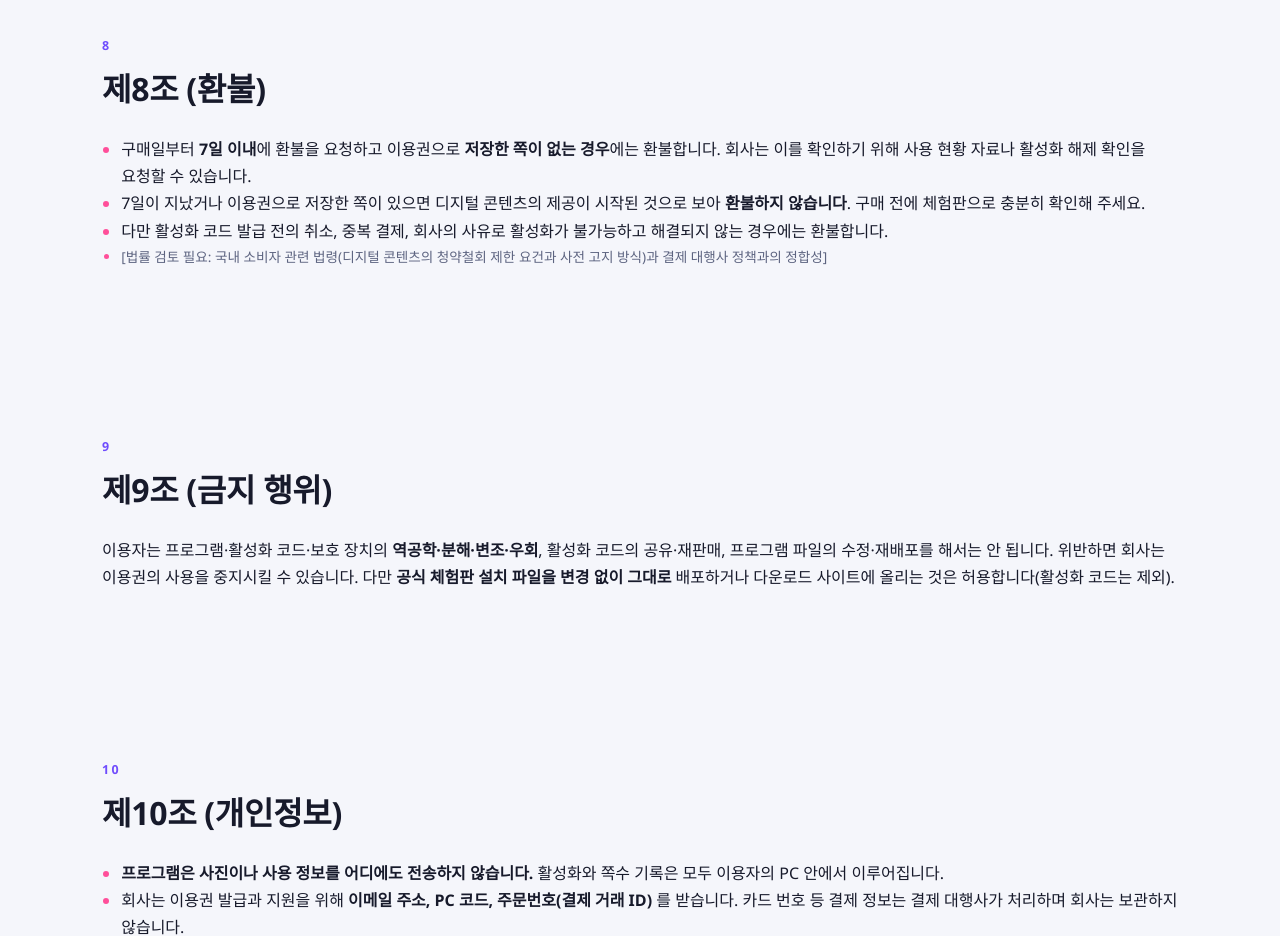
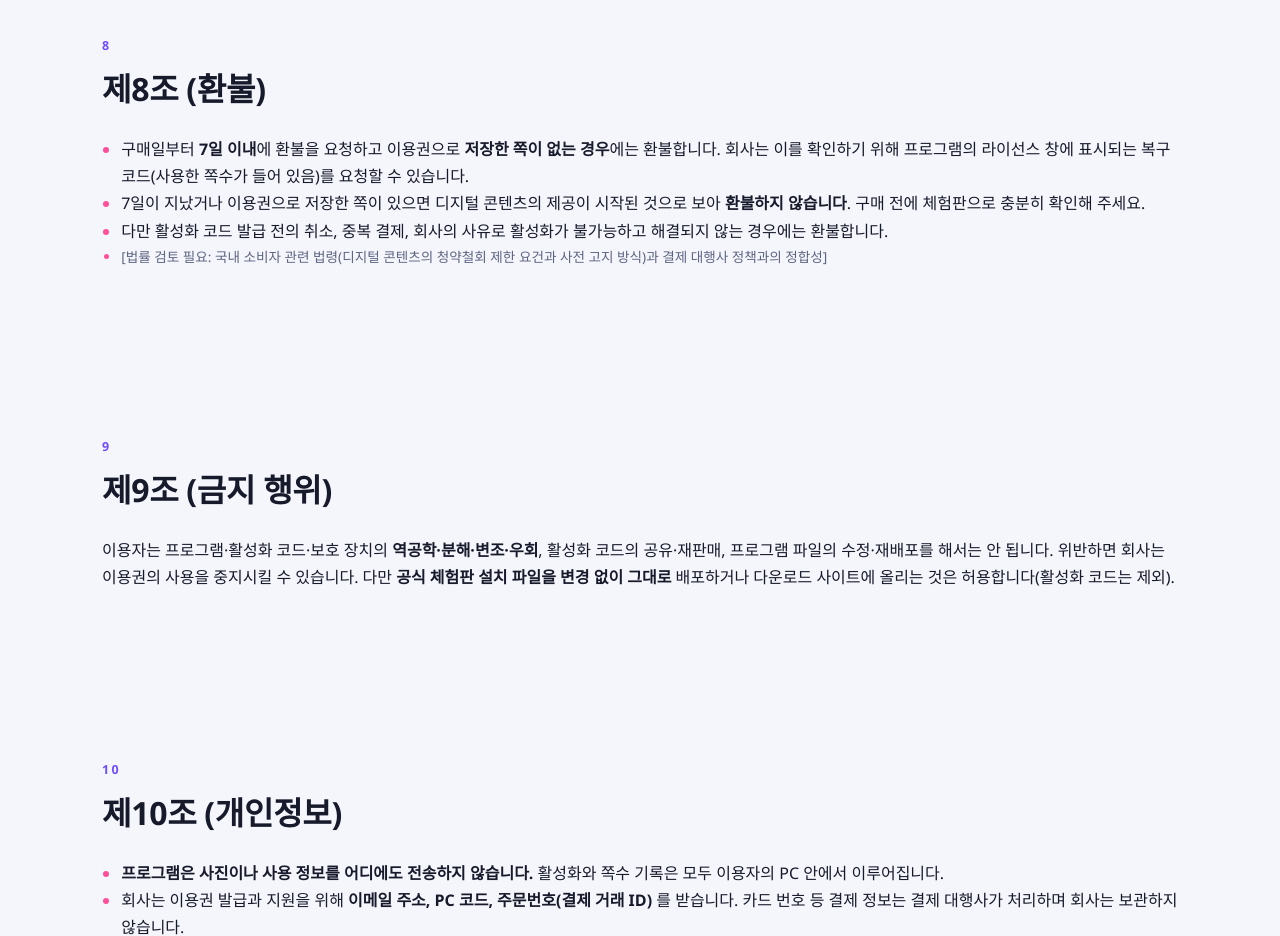
Before and after one commit to XColorInt/albumpeel, a plain HTML site: page public/ko/terms.html in a window 1280 px wide. Shown: the part 3060-3996 px from the top of the page. Drawn offline with Linux system fonts and the light colour scheme.

Commit message:
terms: refund check by recovery code
Co-Authored-By: Claude Sonnet 5.5 <noreply@anthropic.com>

```diff
--- a/public/ko/terms.html
+++ b/public/ko/terms.html
@@ -20,7 +20,7 @@
 <li>세금(부가가치세·판매세 등)의 부과 여부와 표시 방식은 <b>[확정 후 반영]</b>. 결제 대행사(PayPal)의 수수료·환율은 이용자의 결제 조건을 따릅니다.</li>
 <li>회사는 결제를 확인한 뒤 PC 코드에 맞는 활성화 코드를 이메일로 보냅니다(발송 시한 <b>[확정 후 반영]</b>).</li></ul></div></section>
 <section><div class="wrap"><h2><small>8</small>제8조 (환불)</h2><ul>
-<li>구매일부터 <b>7일 이내</b>에 환불을 요청하고 이용권으로 <b>저장한 쪽이 없는 경우</b>에는 환불합니다. 회사는 이를 확인하기 위해 사용 현황 자료나 활성화 해제 확인을 요청할 수 있습니다.</li>
+<li>구매일부터 <b>7일 이내</b>에 환불을 요청하고 이용권으로 <b>저장한 쪽이 없는 경우</b>에는 환불합니다. 회사는 이를 확인하기 위해 프로그램의 라이선스 창에 표시되는 복구 코드(사용한 쪽수가 들어 있음)를 요청할 수 있습니다.</li>
 <li>7일이 지났거나 이용권으로 저장한 쪽이 있으면 디지털 콘텐츠의 제공이 시작된 것으로 보아 <b>환불하지 않습니다</b>. 구매 전에 체험판으로 충분히 확인해 주세요.</li>
 <li>다만 활성화 코드 발급 전의 취소, 중복 결제, 회사의 사유로 활성화가 불가능하고 해결되지 않는 경우에는 환불합니다.</li>
 <li class="note">[법률 검토 필요: 국내 소비자 관련 법령(디지털 콘텐츠의 청약철회 제한 요건과 사전 고지 방식)과 결제 대행사 정책과의 정합성]</li></ul></div></section>
```
Also changed, not shown: public/en/terms.html (+1 -1 lines).
